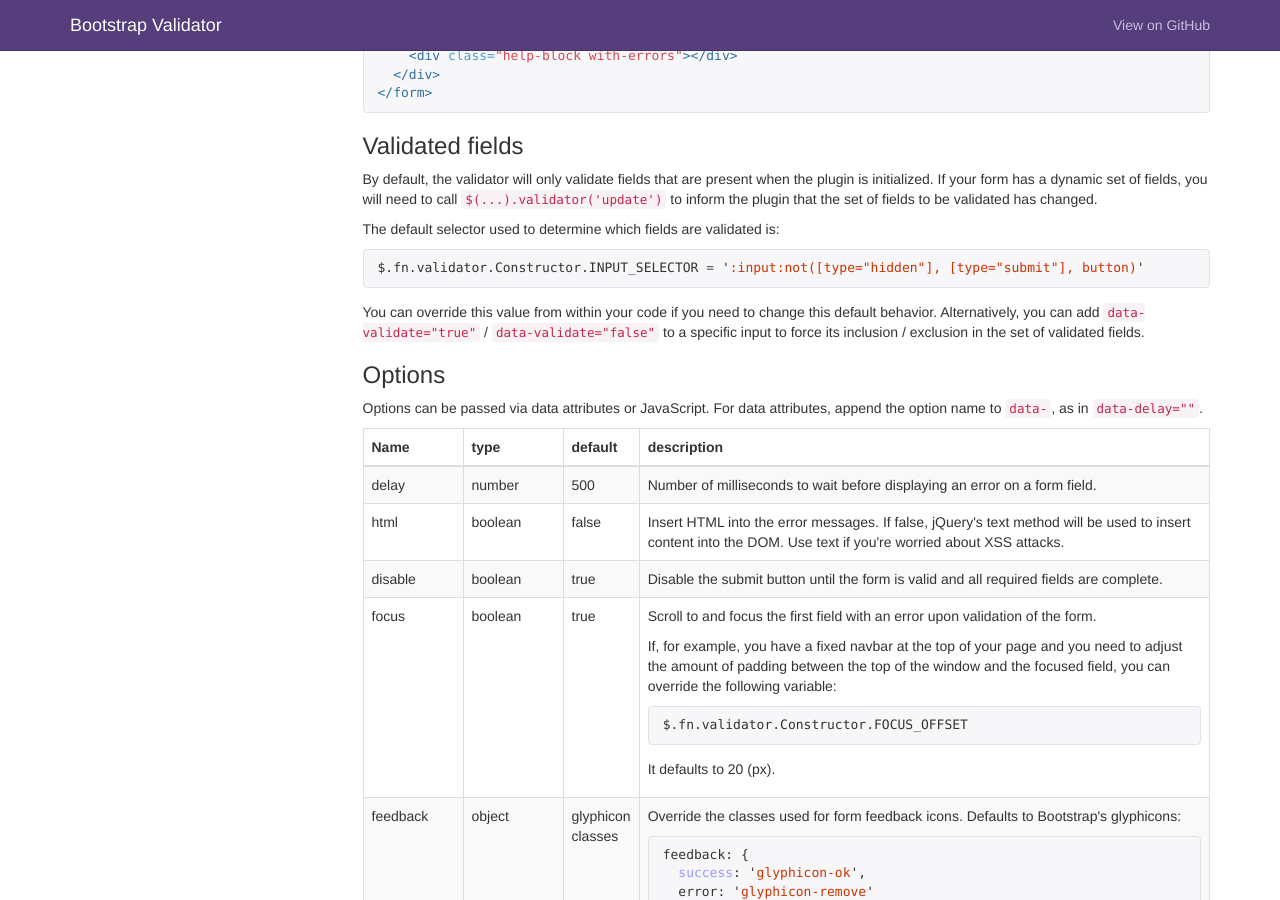
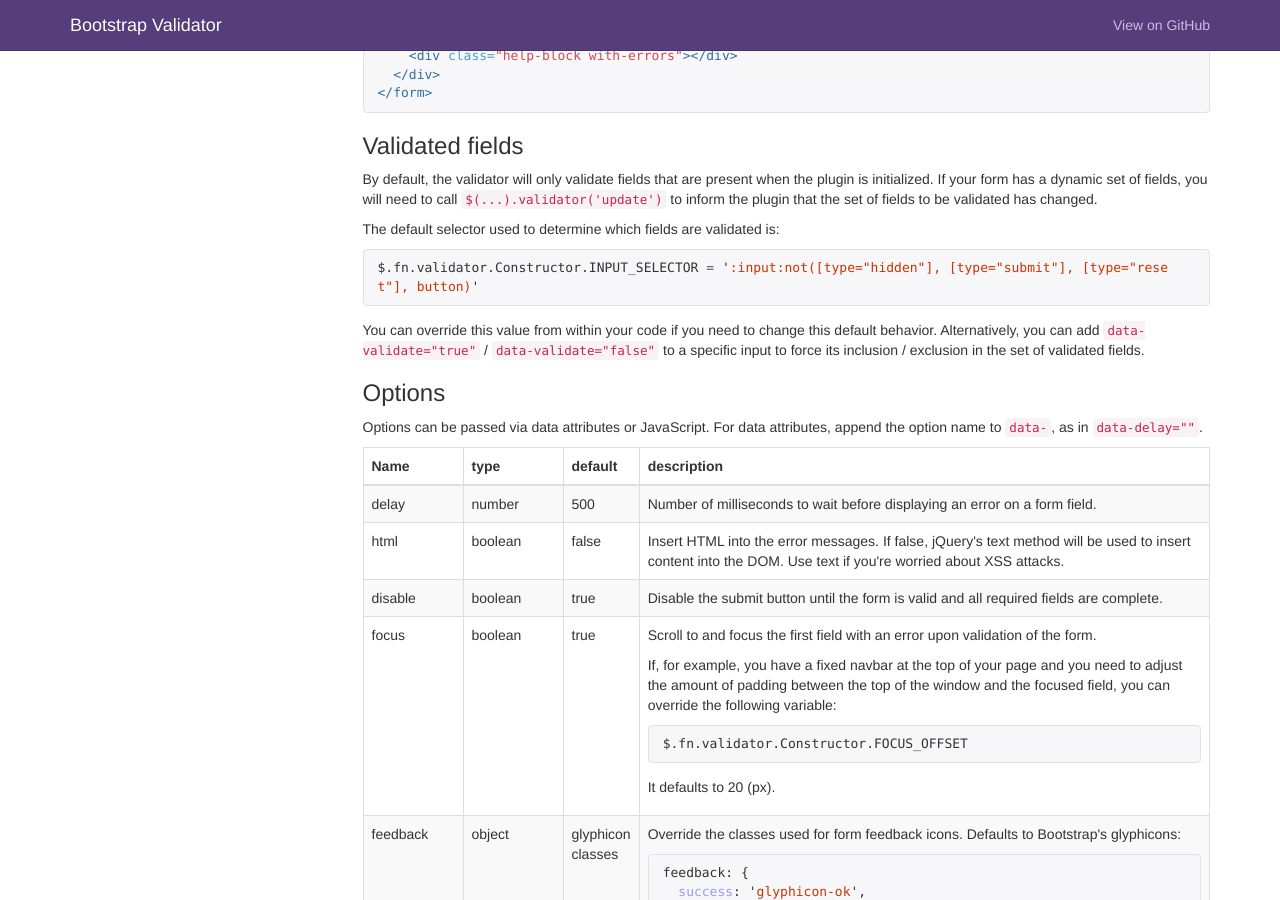
Before and after one commit to 1000hz/bootstrap-validator, a Jekyll site: the page built from docs/index.html, in a window 1280 px wide and 900 px high, scrolled down 3367 px. Built offline with Jekyll 4.4.1, drawn with Linux system fonts in a browser that asks for light colours; nearby versions of some CDN libraries; comment, search, counter and statistics services are not loaded.

Commit message:
v0.11.2 ain’t nothing changed (except for a tiny change)

```diff
--- a/dist/validator.js
+++ b/dist/validator.js
@@ -1,5 +1,5 @@
 /*!
- * Validator v0.11.1 for Bootstrap 3, by @1000hz
+ * Validator v0.11.2 for Bootstrap 3, by @1000hz
  * Copyright 2016 Cina Saffary
  * Licensed under http://opensource.org/licenses/MIT
  *
@@ -47,9 +47,9 @@
     this.toggleSubmit()
   }
 
-  Validator.VERSION = '0.11.1'
+  Validator.VERSION = '0.11.2'
 
-  Validator.INPUT_SELECTOR = ':input:not([type="hidden"], [type="submit"], button)'
+  Validator.INPUT_SELECTOR = ':input:not([type="hidden"], [type="submit"], [type="reset"], button)'
 
   Validator.FOCUS_OFFSET = 20
 
--- a/docs/dist/validator.js
+++ b/docs/dist/validator.js
@@ -1,5 +1,5 @@
 /*!
- * Validator v0.11.1 for Bootstrap 3, by @1000hz
+ * Validator v0.11.2 for Bootstrap 3, by @1000hz
  * Copyright 2016 Cina Saffary
  * Licensed under http://opensource.org/licenses/MIT
  *
@@ -47,9 +47,9 @@
     this.toggleSubmit()
   }
 
-  Validator.VERSION = '0.11.1'
+  Validator.VERSION = '0.11.2'
 
-  Validator.INPUT_SELECTOR = ':input:not([type="hidden"], [type="submit"], button)'
+  Validator.INPUT_SELECTOR = ':input:not([type="hidden"], [type="submit"], [type="reset"], button)'
 
   Validator.FOCUS_OFFSET = 20
 
--- a/docs/index.html
+++ b/docs/index.html
@@ -209,7 +209,7 @@ $('#myForm').validator()
     <p>The default selector used to determine which fields are validated is:</p>
 
 {% highlight js %}
-$.fn.validator.Constructor.INPUT_SELECTOR = ':input:not([type="hidden"], [type="submit"], button)'
+$.fn.validator.Constructor.INPUT_SELECTOR = ':input:not([type="hidden"], [type="submit"], [type="reset"], button)'
 {% endhighlight %}
 
       <p>You can override this value from within your code if you need to change this default behavior. Alternatively, you can add <code>data-validate="true"</code> / <code>data-validate="false"</code> to a specific input to force its inclusion / exclusion in the set of validated fields.</p>
--- a/js/validator.js
+++ b/js/validator.js
@@ -1,5 +1,5 @@
 /* ========================================================================
- * Bootstrap (plugin): validator.js v0.11.1
+ * Bootstrap (plugin): validator.js v0.11.2
  * ========================================================================
  * The MIT License (MIT)
  *
@@ -67,7 +67,7 @@
     this.toggleSubmit()
   }
 
-  Validator.VERSION = '0.11.1'
+  Validator.VERSION = '0.11.2'
 
   Validator.INPUT_SELECTOR = ':input:not([type="hidden"], [type="submit"], [type="reset"], button)'
 
--- a/package.json
+++ b/package.json
@@ -1,6 +1,6 @@
 {
   "name": "bootstrap-validator",
-  "version": "0.11.1",
+  "version": "0.11.2",
   "description": "A user-friendly HTML5 Form validator for Bootstrap 3",
   "main": "js/validator.js",
   "scripts": {
```
Also changed, not shown: CHANGELOG.md, dist/validator.min.js, docs/dist/validator.min.js.
